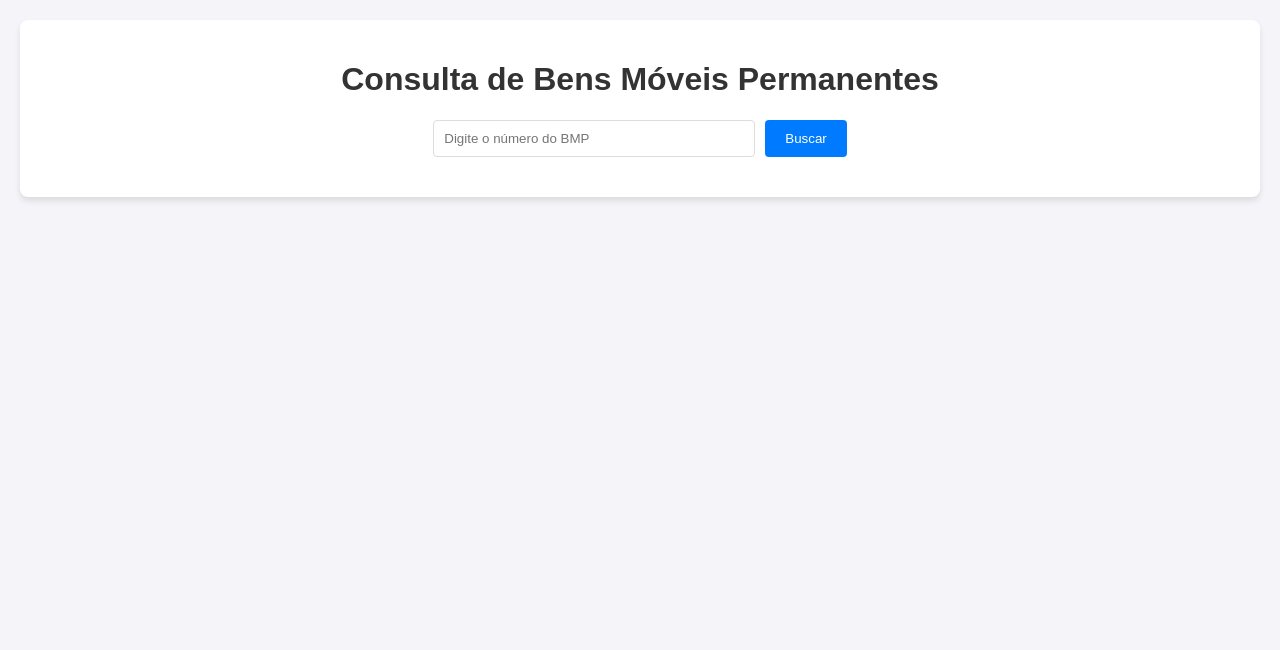
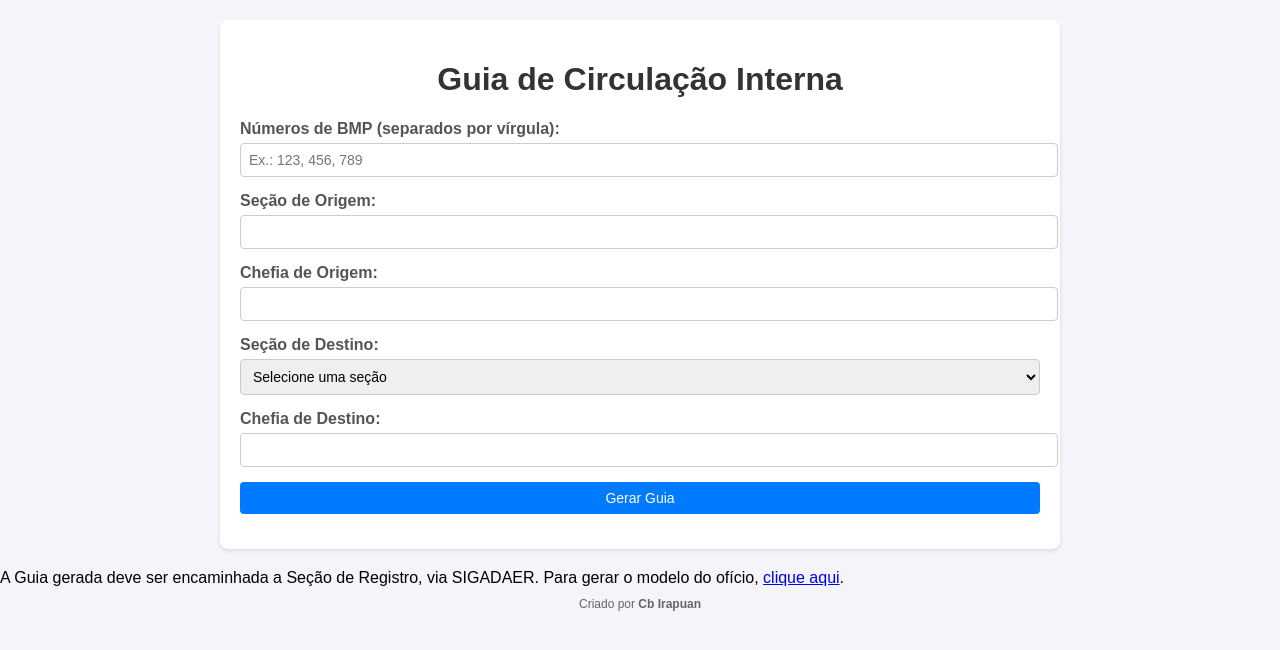
Before and after one commit to irapuanjr13/consulta-de-bens-moveis-permanentes, a Python web app: template consulta de BMP/templates/index.html in a window 1280 px wide. Shown: the top 650 px of the page. Run offline with Jinja, Linux system fonts and the light colour scheme; the template is opened without the code that fills it, so the values that code supplies are empty.

Commit message:
Update index.html

```diff
--- a/consulta de BMP/templates/index.html
+++ b/consulta de BMP/templates/index.html
@@ -1,10 +1,11 @@
 <!DOCTYPE html>
-<html lang="pt-BR">
+<html lang="pt-br">
 <head>
     <meta charset="UTF-8">
     <meta name="viewport" content="width=device-width, initial-scale=1.0">
-    <title>BENS MOVEIS PERMANENTES</title>
+    <title>Guia de Circulação Interna</title>
     <style>
+        /* Estilos para a página */
         body {
             font-family: Arial, sans-serif;
             background-color: #f4f4f9;
@@ -12,87 +13,167 @@
             padding: 0;
         }
         .container {
-            max-width: 1200px;
+            max-width: 800px;
             margin: 20px auto;
+            background: #fff;
             padding: 20px;
-            background: #ffffff;
-            box-shadow: 0px 4px 6px rgba(0, 0, 0, 0.1);
             border-radius: 8px;
+            box-shadow: 0 2px 4px rgba(0, 0, 0, 0.1);
         }
         h1 {
             text-align: center;
             color: #333;
         }
-        form {
-            display: flex;
-            justify-content: center;
-            margin-bottom: 20px;
+        .form-group {
+            margin-bottom: 15px;
         }
-        input[type="text"] {
-            width: 300px;
-            padding: 10px;
-            border: 1px solid #ddd;
+        label {
+            display: block;
+            margin-bottom: 5px;
+            font-weight: bold;
+            color: #555;
+        }
+        select, input[type="text"], input[type="number"], button {
+            width: 100%;
+            padding: 8px;
+            border: 1px solid #ccc;
             border-radius: 4px;
-            margin-right: 10px;
+            font-size: 14px;
         }
         button {
-            padding: 10px 20px;
-            background-color: #007BFF;
+            background-color: #007bff;
             color: #fff;
             border: none;
-            border-radius: 4px;
             cursor: pointer;
         }
         button:hover {
             background-color: #0056b3;
         }
-        .cards {
-            display: flex;
-            flex-wrap: wrap;
-            gap: 20px;
-            justify-content: center;
+        .error {
+            color: red;
+            font-size: 14px;
         }
-        .card {
-            background: #007BFF;
-            color: #ffffff;
-            padding: 20px;
-            border-radius: 8px;
-            box-shadow: 0px 4px 6px rgba(0, 0, 0, 0.1);
-            width: 300px;
+        .success {
+            color: green;
+            font-size: 14px;
         }
-        .card h3 {
-            margin: 0 0 10px;
-            font-size: 1.5rem;
+        footer {
+            text-align: center;
+            font-size: 12px;
+            color: #666;
+            padding: 10px 0;
+            background-color: #f4f4f9;
         }
-        .card p {
-            margin: 5px 0;
+        .bmp-quantidade {
+            margin-bottom: 15px;
         }
     </style>
+    <!-- Adicionando jQuery -->
+    <script src="https://code.jquery.com/jquery-3.6.0.min.js"></script>
 </head>
 <body>
     <div class="container">
-        <h1>Consulta de Bens Móveis Permanentes</h1>
-        <form method="POST" action="/">
-            <input type="text" name="bmp_query" placeholder="Digite o número do BMP" required />
-            <button type="submit">Buscar</button>
+        <h1>Guia de Circulação Interna</h1>
+        <form method="POST" action="/" id="guia-form">
+            <div class="error">
+                {% if error %}
+                    {{ error }}
+                {% endif %}
+            </div>
+            <div class="form-group">
+                <label for="bmp_number">Números de BMP (separados por vírgula):</label>
+                <input type="text" id="bmp_number" name="bmp_numbers" placeholder="Ex.: 123, 456, 789">
+            </div>
+            <div id="bmp_fields"></div>
+            <div class="form-group">
+                <label for="secao_origem">Seção de Origem:</label>
+                <input type="text" id="secao_origem" name="secao_origem" readonly>
+            </div>
+            <div class="form-group">
+                <label for="chefia_origem">Chefia de Origem:</label>
+                <input type="text" id="chefia_origem" name="chefia_origem" readonly>
+            </div>
+            <div class="form-group">
+                <label for="secao_destino">Seção de Destino:</label>
+                <select id="secao_destino" name="secao_destino">
+                    <option value="" disabled selected>Selecione uma seção</option>
+                    {% for secao in secoes_destino %}
+                        <option value="{{ secao }}">{{ secao }}</option>
+                    {% endfor %}
+                </select>
+            </div>
+            <div class="form-group">
+                <label for="chefia_destino">Chefia de Destino:</label>
+                <input type="text" id="chefia_destino" name="chefia_destino" readonly>
+            </div>
+            <div class="form-group">
+                <button type="submit">Gerar Guia</button>
+            </div>
         </form>
+    </div>
 
-        <!-- Exibir os resultados somente se houver consulta -->
-        {% if results is not none and not results.empty %}
-            <div class="cards">
-                {% for _, row in results.iterrows() %}
-                    <div class="card">
-                        <h3>Nº BMP: {{ row['Nº BMP'] }}</h3>
-                        <p><strong>Nomeclatura:</strong> {{ row['NOMECLATURA/COMPONENTE'] }}</p>
-                        <p><strong>Número de Série:</strong> {{ row['Nº SERIE'] }}</p>
-                        <p><strong>Valor Atualizado:</strong> R$ {{ "{:,.2f}".format(row['VL. ATUALIZ.']) }}</p>
-                        <p><strong>Dependência:</strong> {{ row['DEPENDENCIA'] }}</p>
-                    </div>
-                {% endfor %}
-            </div>
-        {% elif results is not none %}
-            <p style="text-align: center; color: #555;">Nenhum resultado encontrado.</p>
-        {% endif %}
+    <div class="observacao" id="observacao">
+        A Guia gerada deve ser encaminhada a Seção de Registro, via SIGADAER.
+        Para gerar o modelo do ofício, <a href="http://www.gapls.intraer/index.php/setores-novo/assessorias/comunicacao-social/category/178-modelos" target="_blank">clique aqui</a>.
     </div>
+
+    <footer>
+        Criado por <strong>Cb Irapuan</strong>
+    </footer>
+
+    <script>
+    $(document).ready(function() {
+        // Função para atualizar os campos de origem com base no(s) BMP(s)
+        $("#bmp_number").on("input", function() {
+            const bmpNumbers = $(this).val().split(",").map(bmp => bmp.trim());
+
+            if (bmpNumbers.length > 0) {
+                $.ajax({
+                    url: "/autocomplete",  // Lógica de preenchimento do campo de seção e chefia de origem
+                    type: "POST",
+                    contentType: "application/json",
+                    data: JSON.stringify({ "bmp_numbers": bmpNumbers }),  // Passa todos os BMPs, mesmo que seja um só
+                    success: function(response) {
+                        if (response) {
+                            // Atualizar campos de seção e chefia de origem com base no primeiro BMP
+                            const firstBmp = bmpNumbers[0];
+                            if (response[firstBmp]) {
+                                $("#secao_origem").val(response[firstBmp].secao_origem || "");
+                                $("#chefia_origem").val(response[firstBmp].chefia_origem || "");
+                            }
+                        }
+                    },
+                    error: function() {
+                        console.error("Erro ao buscar os dados dos BMPs!");
+                    }
+                });
+            }
+        });
+
+        // Evento para preencher a chefia de destino quando a seção de destino for selecionada
+        $("#secao_destino").on("change", function() {
+            const secaoDestino = $(this).val();
+            if (secaoDestino) {
+                $.ajax({
+                    url: "/get_chefia",
+                    type: "POST",
+                    contentType: "application/json",
+                    data: JSON.stringify({ "secao": secaoDestino, "tipo": "destino" }),
+                    success: function(response) {
+                        if (response.chefia) {
+                            $("#chefia_destino").val(response.chefia);
+                        } else {
+                            $("#chefia_destino").val('');
+                        }
+                    },
+                    error: function() {
+                        console.error("Erro ao buscar a chefia de destino!");
+                    }
+                });
+            } else {
+                $("#chefia_destino").val('');
+            }
+        });
+    </script>
 </body>
 </html>
```
